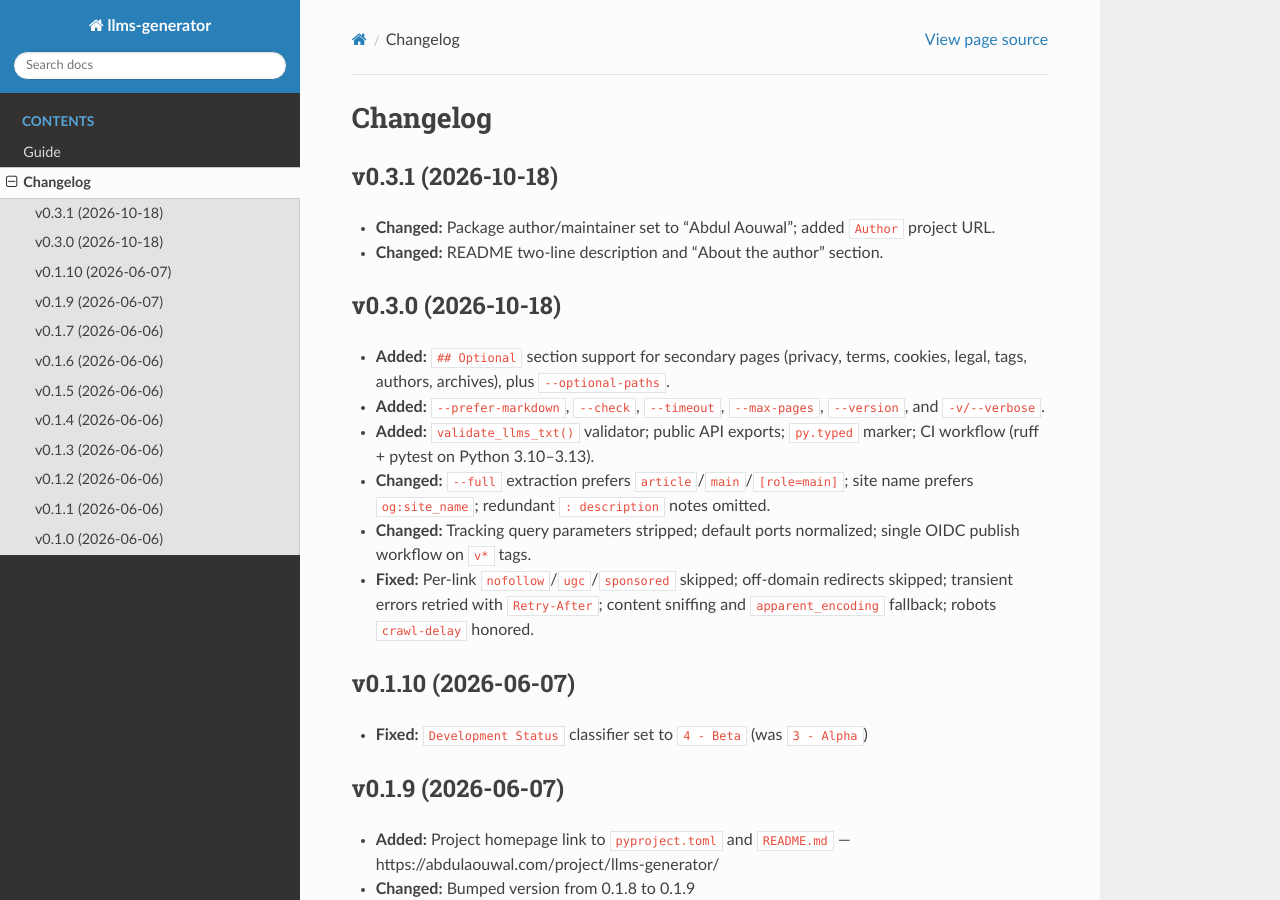
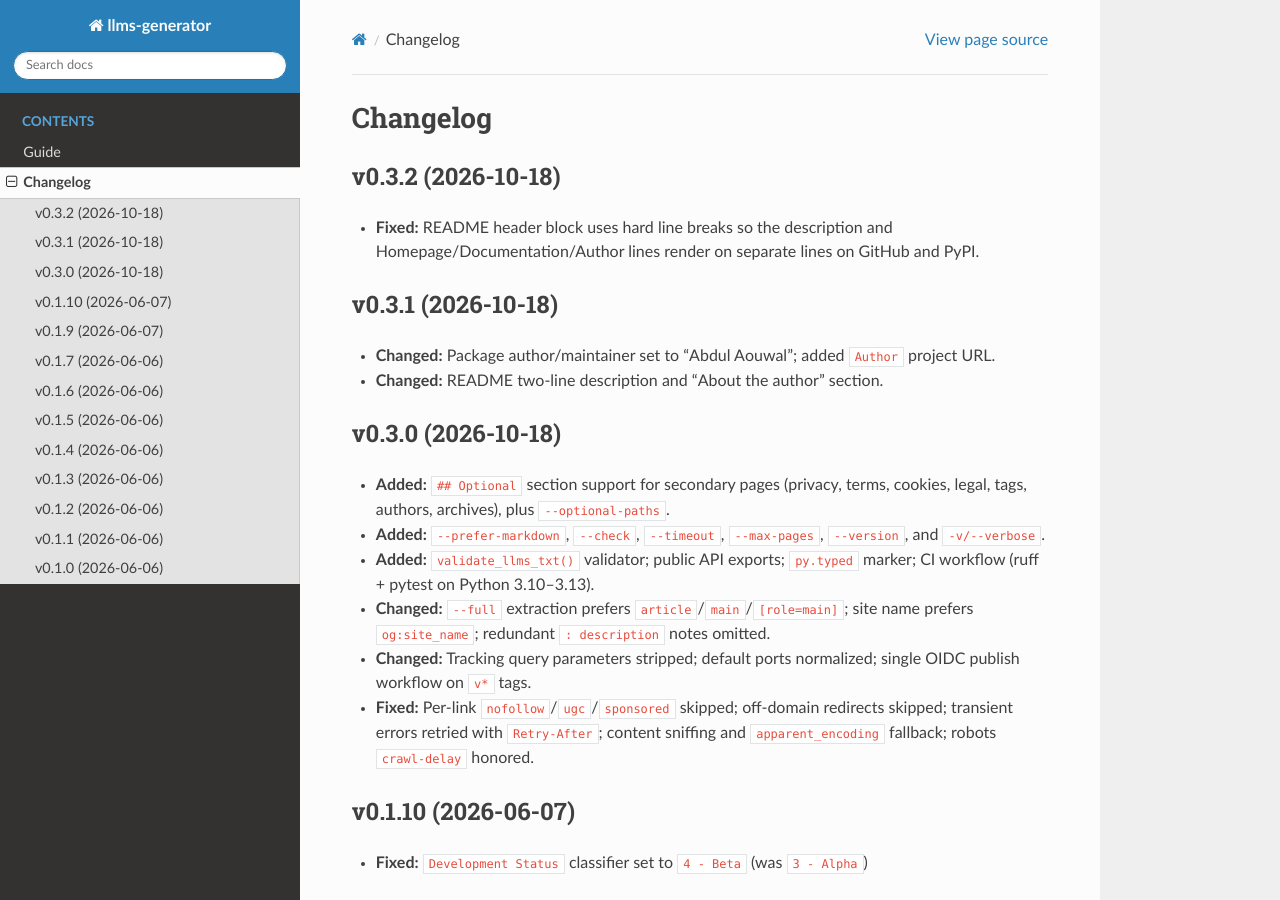
Before and after one commit to aouwalitshikkha/llms-generator, a Sphinx documentation site: the page built from docs/changelog.md, in a window 1280 px wide and 900 px high. Built offline with Sphinx 7.4.7 and the Read the Docs theme 3.1.0, drawn with Linux system fonts in a browser that asks for light colours.

Commit message:
v0.3.2: README hard line-break fix
- README header block renders description and Homepage/Documentation/Author
  on separate lines on GitHub and PyPI
- bump version to 0.3.2; changelog entries

```diff
--- a/docs/changelog.md
+++ b/docs/changelog.md
@@ -1,4 +1,8 @@
 # Changelog
+
+## v0.3.2 (2026-10-18)
+
+- **Fixed:** README header block uses hard line breaks so the description and Homepage/Documentation/Author lines render on separate lines on GitHub and PyPI.
 
 ## v0.3.1 (2026-10-18)
 
--- a/docs/conf.py
+++ b/docs/conf.py
@@ -6,7 +6,7 @@
 project = "llms-generator"
 copyright = "2026, aouwalitshikkha"
 author = "aouwalitshikkha"
-release = "0.3.1"
+release = "0.3.2"
 
 extensions = [
     "myst_parser",
--- a/llms_generator/_version.py
+++ b/llms_generator/_version.py
@@ -1 +1 @@
-__version__ = "0.3.1"
+__version__ = "0.3.2"
```
Also changed, not shown: CHANGELOG.md (+4 -0 lines).
